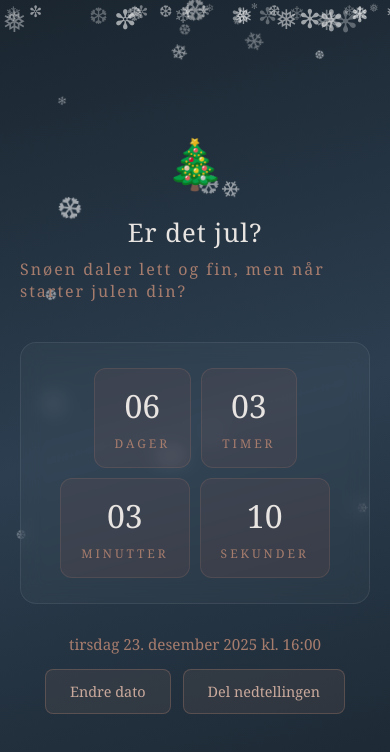
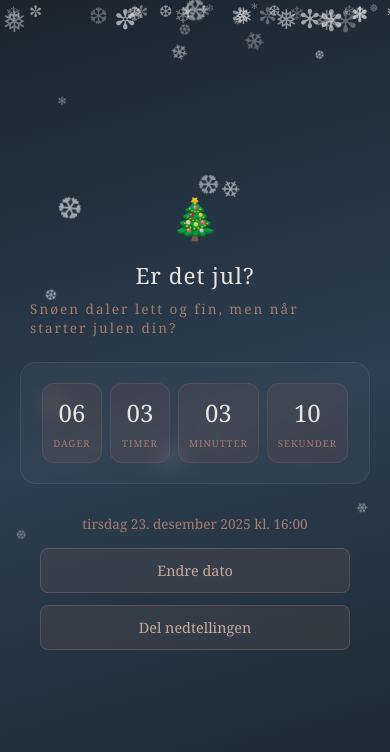
Before and after one commit to Simrayz/erdetjul, a plain HTML site: page index.html in a window 390 px wide. Drawn offline with Linux system fonts and the light colour scheme.

Commit message:
Improve mobile styling and sharing button

```diff
--- a/index.html
+++ b/index.html
@@ -252,24 +252,80 @@
 
         @media (max-width: 600px) {
             h1 {
-                font-size: 1.6rem;
+                font-size: 1.4rem;
+            }
+
+            .subtitle {
+                font-size: 0.85rem;
+                margin-bottom: 25px;
+                padding: 0 10px;
+            }
+
+            .tree {
+                font-size: 2.5rem;
+                margin: 15px 0;
             }
 
             .time-box {
-                min-width: 70px;
-                padding: 15px 20px;
+                min-width: 60px;
+                padding: 12px 10px;
             }
 
             .time-box .number {
-                font-size: 2rem;
+                font-size: 1.5rem;
+            }
+
+            .time-box .label {
+                font-size: 0.6rem;
+                letter-spacing: 1px;
             }
 
             .countdown {
-                gap: 10px;
+                gap: 8px;
+                flex-wrap: nowrap;
             }
 
             .countdown-container {
-                padding: 25px;
+                padding: 20px 15px;
+                width: 100%;
+            }
+
+            .target-date {
+                font-size: 0.85rem;
+                padding: 0 10px;
+            }
+
+            .button-group {
+                flex-direction: column;
+                width: 100%;
+                padding: 0 20px;
+            }
+
+            .settings-toggle {
+                width: 100%;
+            }
+
+            .settings {
+                margin: 0 15px;
+            }
+        }
+
+        @media (max-width: 380px) {
+            .time-box {
+                min-width: 50px;
+                padding: 10px 8px;
+            }
+
+            .time-box .number {
+                font-size: 1.3rem;
+            }
+
+            .time-box .label {
+                font-size: 0.55rem;
+            }
+
+            .countdown {
+                gap: 5px;
             }
         }
     </style>
@@ -399,18 +455,7 @@
             const time = localStorage.getItem('vacationTime') || document.getElementById('vacationTime').value || '16:00';
 
             const url = `${window.location.origin}${window.location.pathname}?dt=${date}T${time}`;
-
-            if (navigator.share) {
-                navigator.share({
-                    title: 'Er det jul?',
-                    text: 'Se hvor lenge det er til juleferie!',
-                    url: url
-                }).catch(() => {
-                    copyToClipboard(url);
-                });
-            } else {
-                copyToClipboard(url);
-            }
+            copyToClipboard(url);
         }
 
         // Copy to clipboard fallback
```
